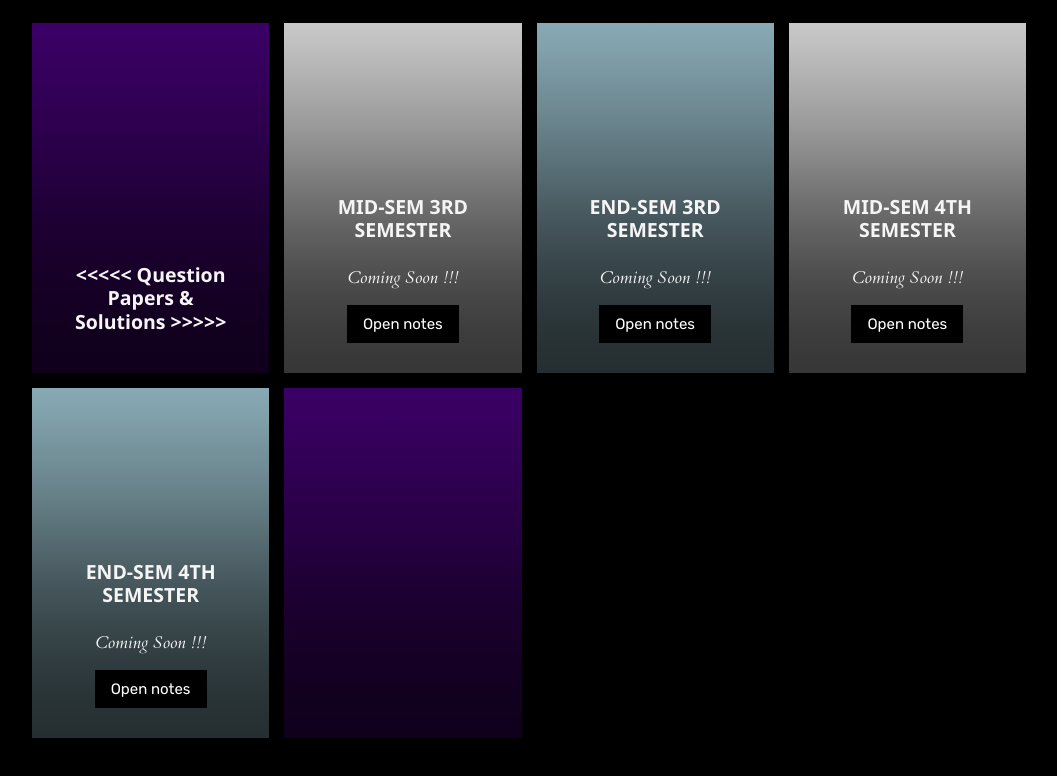
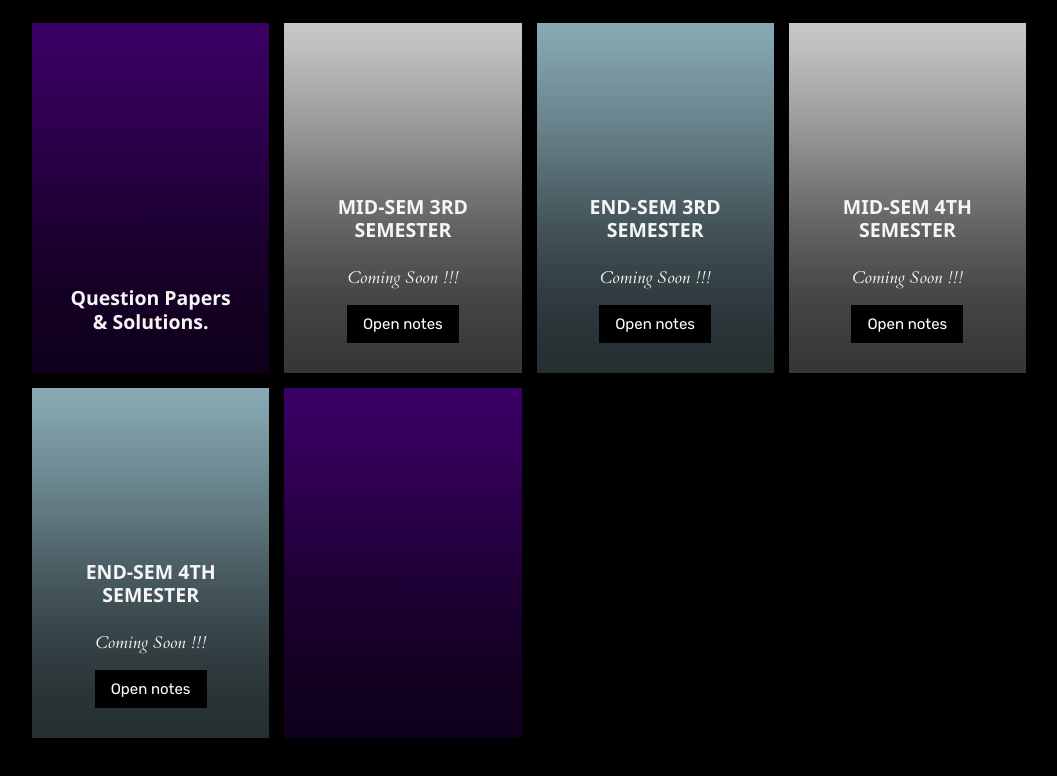
Before and after one commit to PIYSocial-India/Notefy-Web, a plain HTML site: page others/qps.html in a window 1280 px wide. Shown: the whole page, without its empty margins (111-1168 px from the left). Drawn offline with nearby package versions, Linux system fonts and the light colour scheme; files that its build step writes are made by us from their sources.

Commit message:
Text Update

```diff
--- a/others/qps.html
+++ b/others/qps.html
@@ -256,7 +256,7 @@ body {
   <main class="page-content">
   <div class="card">
     <div class="content">
-      <h2 class="title"> <<<<<  Question Papers & Solutions  >>>>> </h2>
+      <h2 class="title">Question Papers & Solutions.</h2>
       </div>
     </div>
   <div class="card">
```
Also changed, not shown: others/lsn.html (+1 -1 lines).
